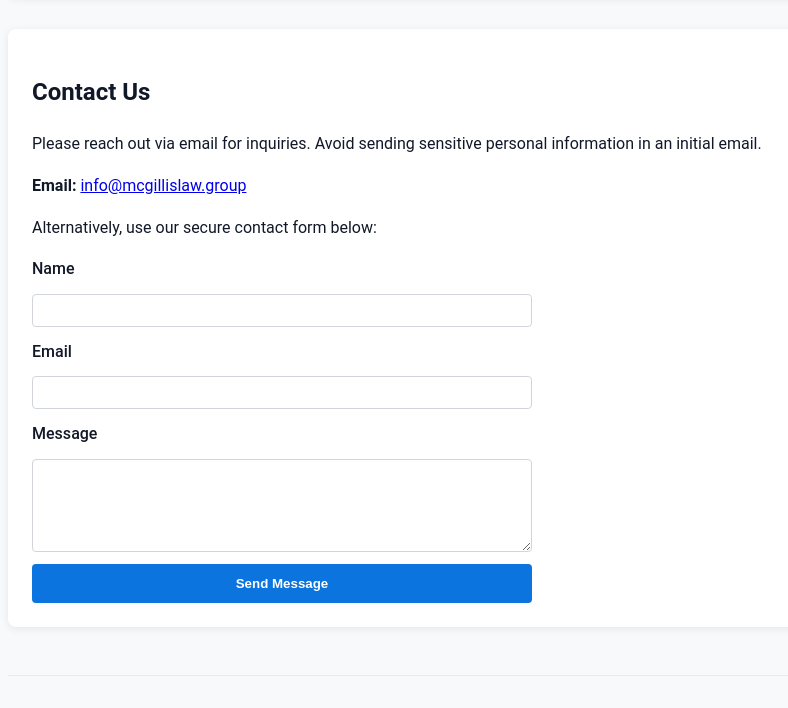
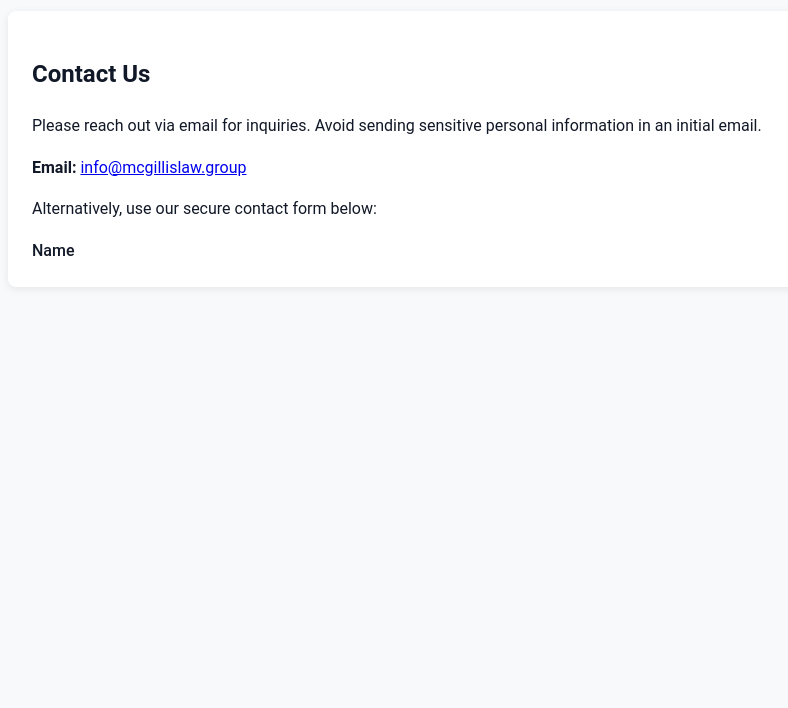
Before and after one commit to mcgillislaw/mcgillislaw, a plain HTML site: page index.html in a window 1280 px wide. Shown: the part 805-1513 px from the top of the page, without its empty margins (148-936 px from the left). After the commit the page ends 1140 px from the top, so only its background shows below. Drawn offline with Linux system fonts and the light colour scheme.

Commit message:
Update index.html

```diff
--- a/index.html
+++ b/index.html
@@ -27,10 +27,6 @@ content="default-src 'self'; script-src 'self'; style-src 'self'; img-src 'self'
 <header class="site-header">
 <div class="container header-container">
 <img src="img/mcgillis_logo.png" alt="McGillis Law Logo" class="logo">
-<div class="header-text">
-<h1>McGillis Law</h1>
-<p class="tagline">Professional Legal Services with Integrity</p>
-</div>
 <nav>
 <ul class="nav-links">
 <li><a href="#about">About</a></li>
@@ -70,21 +66,4 @@ content="default-src 'self'; script-src 'self'; style-src 'self'; img-src 'self'
 <p>Alternatively, use our secure contact form below:</p>
 <form action="#" method="POST" class="contact-form">
 <label for="name">Name</label>
-<input type="text" id="name" name="name" required>
-
-
-<label for="email">Email</label>
-<input type="email" id="email" name="email" required>
-
-
-<label for="message">Message</label>
-<textarea id="message" name="message" rows="5" required></textarea>
-
-
-<button type="submit">Send Message</button>
-</form>
-</section>
-
-
-<footer class="site-footer">
 </html>
```
